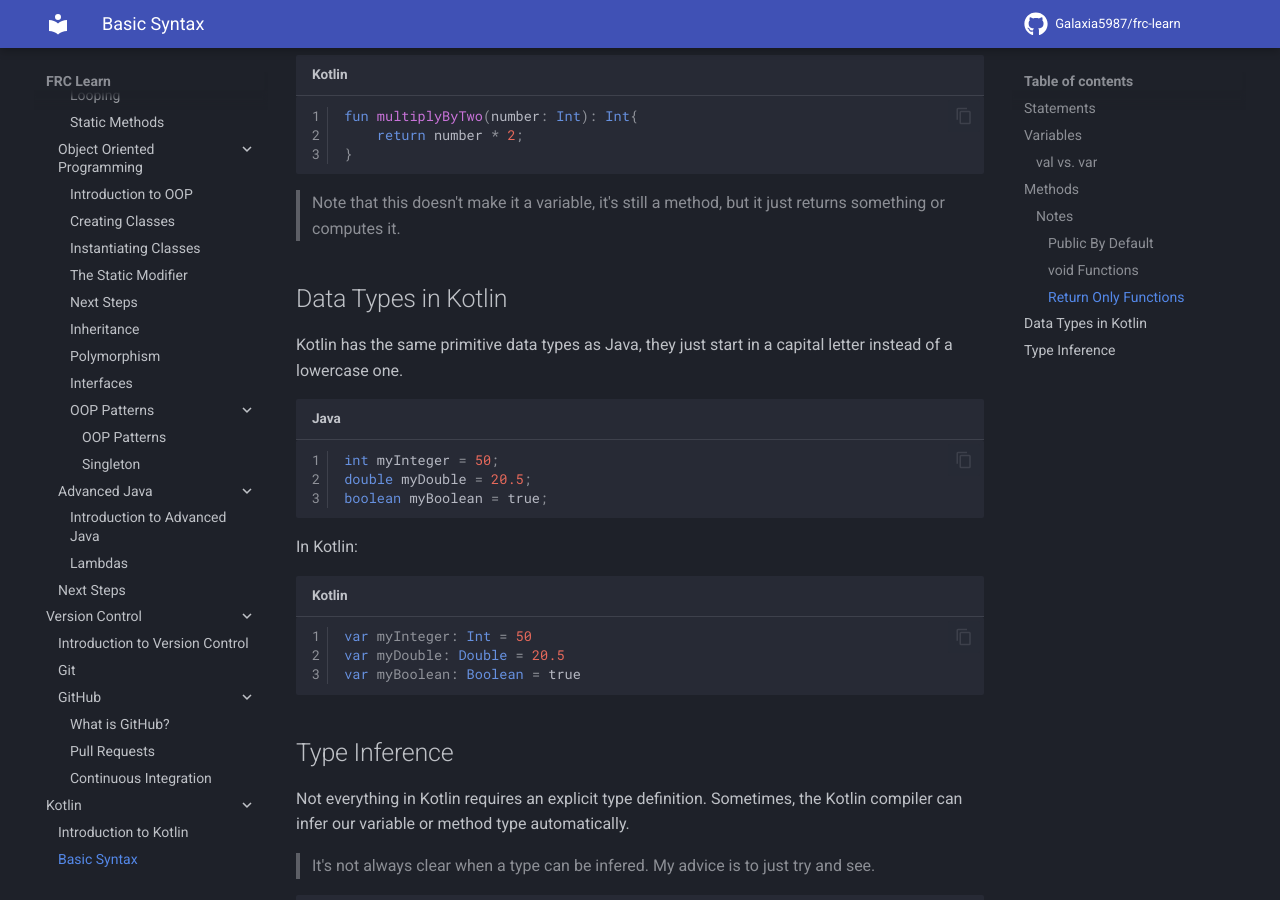
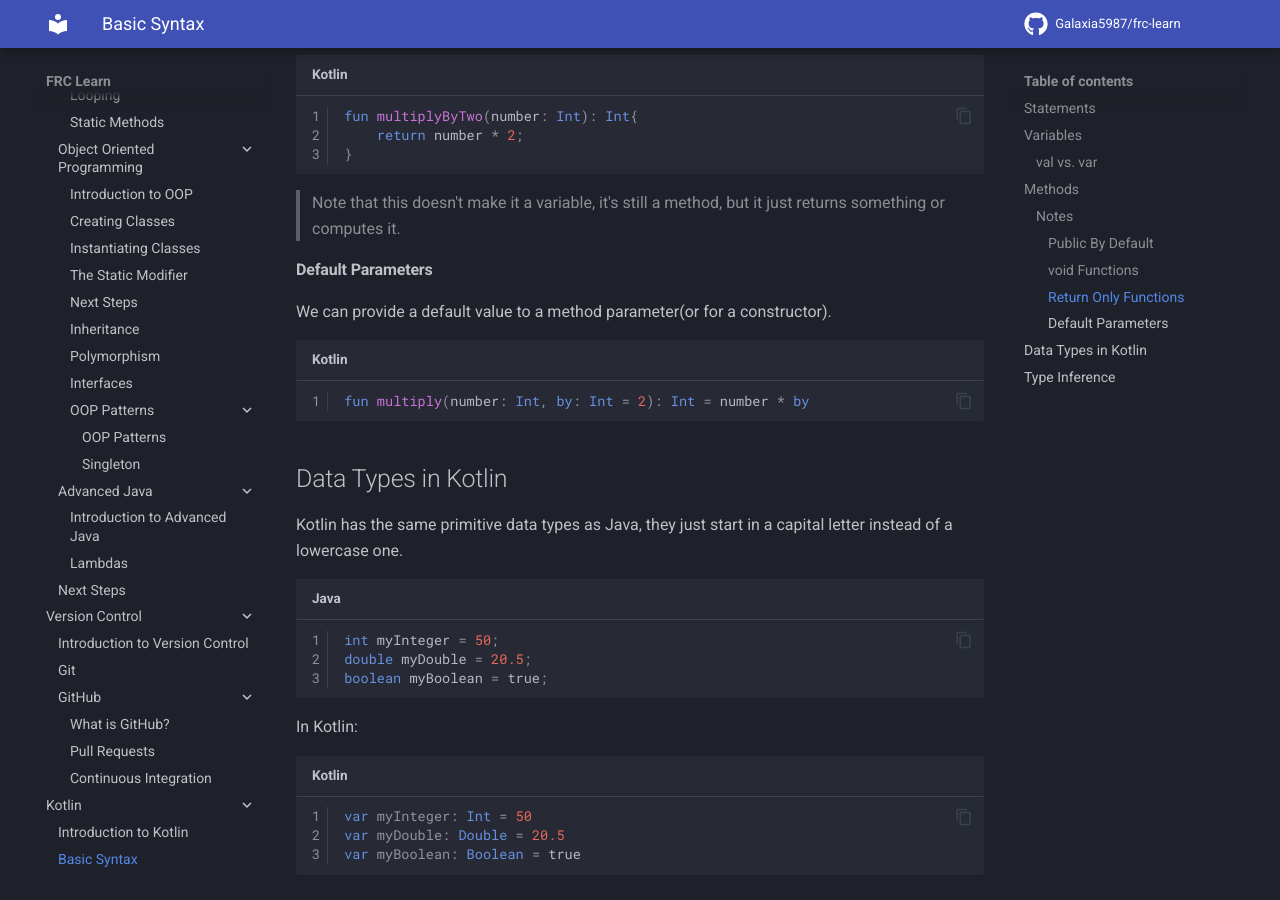
Before and after one commit to Galaxia5987/frc-learn, an MkDocs documentation site: the page built from docs/kotlin/1-basic-syntax.md, in a window 1280 px wide and 900 px high, scrolled down 3032 px. Built offline with MkDocs 1.6.1 and Material for MkDocs 9.7.7, drawn with Linux system fonts in a browser that asks for light colours; comment, search, counter and statistics services are not loaded.

Commit message:
Add default parameters

````diff
--- a/docs/kotlin/1-basic-syntax.md
+++ b/docs/kotlin/1-basic-syntax.md
@@ -118,6 +118,16 @@ fun multiplyByTwo(number: Int): Int{
 
 > Note that this doesn't make it a variable, it's still a method, but it just returns something or computes it.
 
+#### Default Parameters
+
+We can provide a default value to a method parameter(or for a constructor).
+
+
+```kotlin
+fun multiply(number: Int, by: Int = 2): Int = number * by
+```
+
+
 
 ## Data Types in Kotlin
 
````
